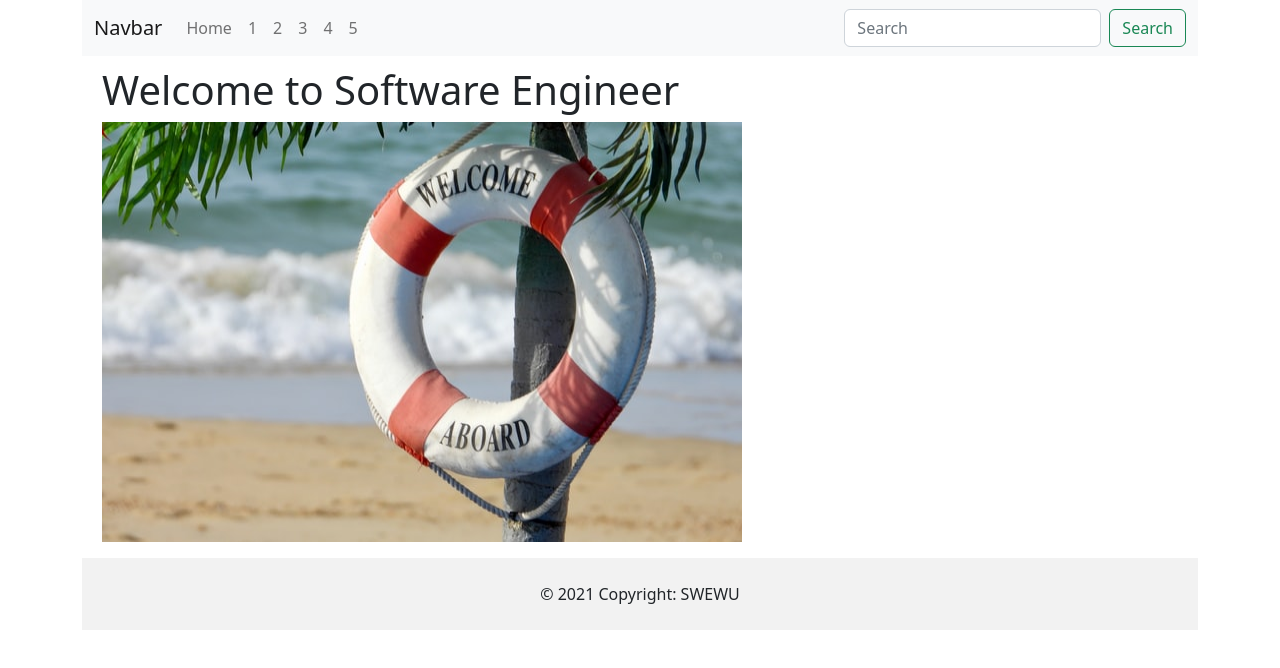
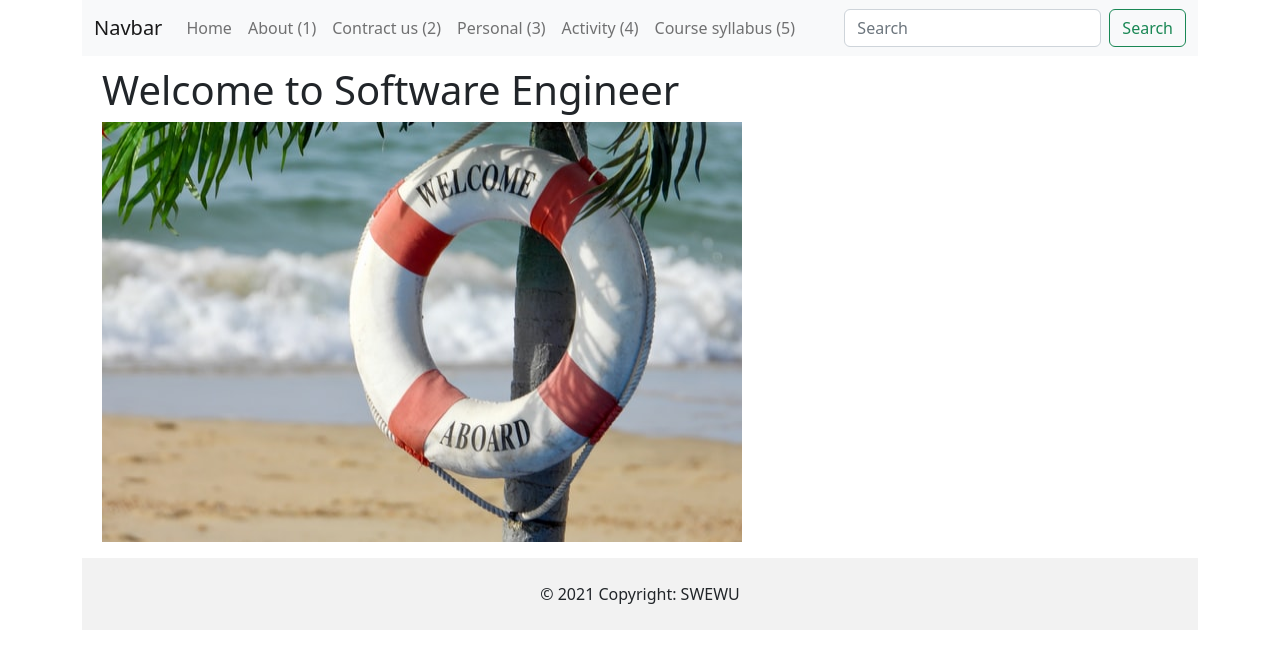
Before and after one commit to swewu/major-website, a Next.js app: page / in a window 1280 px wide. Shown: the top 668 px of the page. Built offline with nearby package versions, Linux system fonts and the light colour scheme.

Commit message:
feat: change navigation

```diff
--- a/components/header.js
+++ b/components/header.js
@@ -27,27 +27,27 @@ export default function Header() {
             </Link>
             <Link href="/1">
               <li className="nav-item">
-                <a className="nav-link">1</a>
+                <a className="nav-link">About (1)</a>
               </li>
             </Link>
             <Link href="/2">
               <li className="nav-item">
-                <a className="nav-link">2</a>
+                <a className="nav-link">Contract us (2)</a>
               </li>
             </Link>
             <Link href="/3">
               <li className="nav-item">
-                <a className="nav-link">3</a>
+                <a className="nav-link">Personal (3)</a>
               </li>
             </Link>
             <Link href="/4">
               <li className="nav-item">
-                <a className="nav-link">4</a>
+                <a className="nav-link">Activity (4)</a>
               </li>
             </Link>
             <Link href="/5">
               <li className="nav-item">
-                <a className="nav-link">5</a>
+                <a className="nav-link">Course syllabus (5)</a>
               </li>
             </Link>
           </ul>
```
